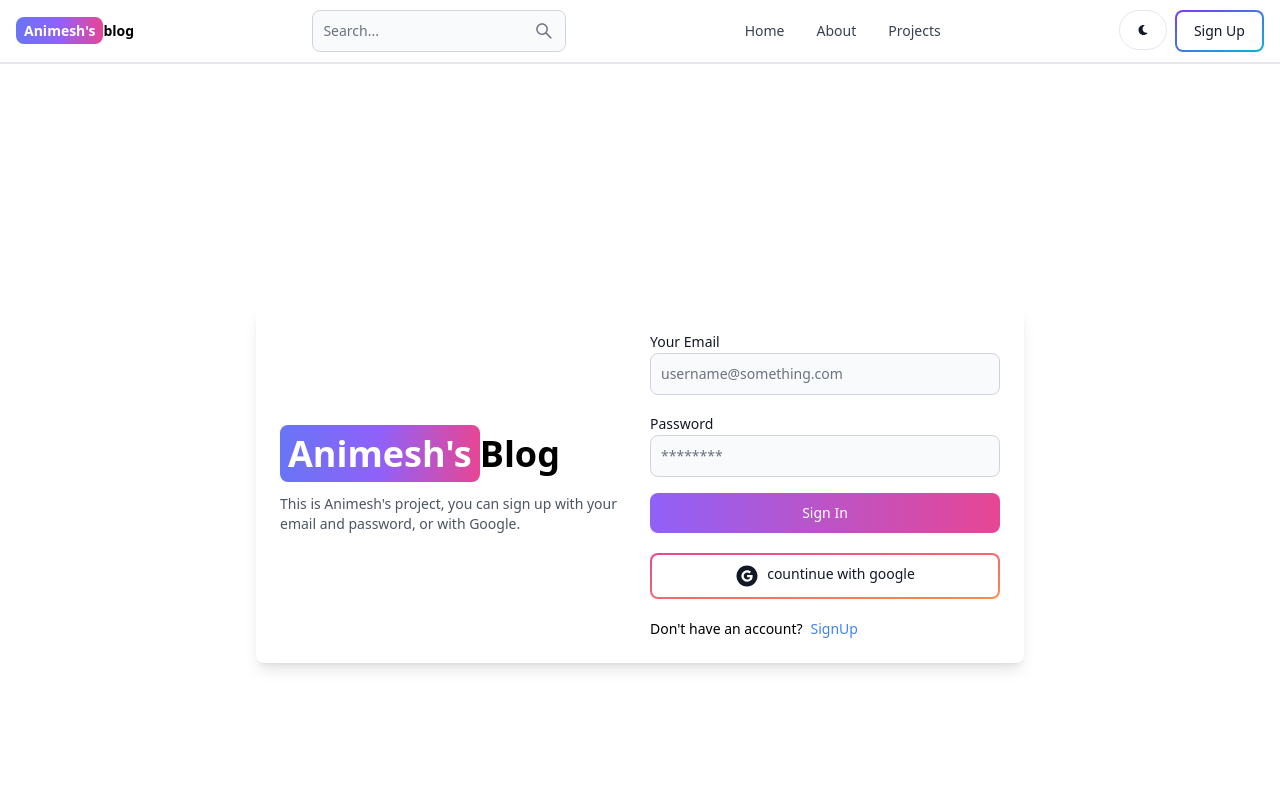
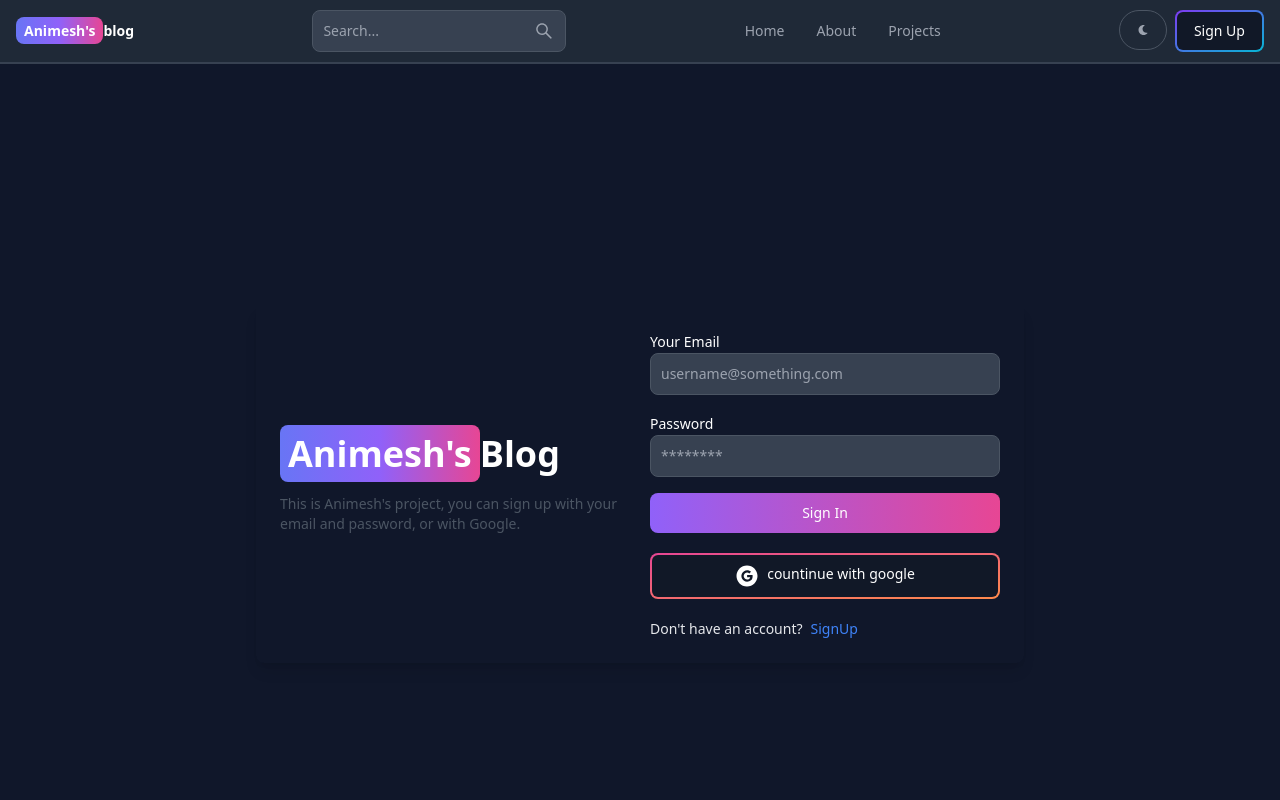
Before and after one commit to animeshkumar7717/MERN-Blog, a React (Vite) app in the folder client/: page /sign-in in a window 1280 px wide. Shown: the top 800 px of the page. Built offline with nearby package versions, Linux system fonts and the light colour scheme; no server answers.

Commit message:
add dark mode in the ui

```diff
--- a/client/src/components/Header.jsx
+++ b/client/src/components/Header.jsx
@@ -2,12 +2,15 @@
 import { Avatar, Button, Dropdown, Navbar, TextInput } from "flowbite-react";
 import { Link, useLocation } from "react-router-dom";
 import { AiOutlineSearch } from "react-icons/ai";
-import { FaMoon } from "react-icons/fa";
-import { useSelector } from "react-redux";
+import { FaMoon, FaSun } from "react-icons/fa";
+import { useSelector, useDispatch } from "react-redux";
+import { toggleTheme } from "../redux/theme/ThemeSlice";
 
 export default function Header() {
     const path = useLocation().pathname
     const { currentUser } = useSelector(state=>state.user)
+    const { theme } = useSelector(state=>state.theme)
+    const dispatch = useDispatch()
   return (
     <Navbar className="border-b-2">
       <Link
@@ -31,8 +34,8 @@
         <AiOutlineSearch />
       </Button>
       <div className="flex gap-2 md:order-2">
-        <Button className="w-12 h-10 hidden sm:inline" color="gray" pill>
-          <FaMoon />
+        <Button className="w-12 h-10 hidden sm:inline" color="gray" pill onClick={()=>dispatch(toggleTheme())}>
+          {theme === 'light' ? <FaSun />: <FaMoon />}
         </Button>
         {currentUser ? (
           <Dropdown
--- /dev/null
+++ b/client/src/components/ThemeProvider.jsx
@@ -0,0 +1,14 @@
+import React from 'react'
+import { useSelector } from 'react-redux'
+
+export default function ThemeProvider({ children }) {
+    const { theme } = useSelector(state=>state.theme);
+
+  return (
+    <div className={theme}>
+      <div className='bg-white text-gray-700 dark:text-gray-200 dark:bg-[rgb(16,23,42)] min-h-screen'>
+        {children}
+      </div>
+    </div>
+  )
+}
--- a/client/src/main.jsx
+++ b/client/src/main.jsx
@@ -5,12 +5,15 @@
 import { Provider } from 'react-redux'
 import { store, persistor } from './redux/store.js'
 import { PersistGate } from 'redux-persist/integration/react'
+import ThemeProvider from './components/ThemeProvider.jsx'
 
 ReactDOM.createRoot(document.getElementById('root')).render(
   <React.StrictMode>
     <PersistGate loading={null} persistor={persistor}>
       <Provider store={store}>
+        <ThemeProvider>
           <App />
+        </ThemeProvider>
       </Provider>
     </PersistGate>
   </React.StrictMode>,
--- a/client/src/pages/SignIn.jsx
+++ b/client/src/pages/SignIn.jsx
@@ -49,7 +49,7 @@
 
   return (
     <div className="min-h-screen mt-5 flex items-center justify-center">
-      <div className="flex p-6 max-w-3xl mx-auto flex-col md:flex-row md:items-center gap-5 bg-white rounded-lg shadow-lg">
+      <div className="flex p-6 max-w-3xl mx-auto flex-col md:flex-row md:items-center gap-5 rounded-lg shadow-lg">
         {/* Left */}
         <div className='flex-1'>
           <Link to="/" className="text-4xl font-bold dark:text-white">
--- a/client/src/pages/SignUp.jsx
+++ b/client/src/pages/SignUp.jsx
@@ -49,7 +49,7 @@
 
   return (
     <div className="min-h-screen mt-5 flex items-center justify-center">
-      <div className="flex p-6 max-w-3xl mx-auto flex-col md:flex-row md:items-center gap-5 bg-white rounded-lg shadow-lg">
+      <div className="flex p-6 max-w-3xl mx-auto flex-col md:flex-row md:items-center gap-5 rounded-lg shadow-lg">
         {/* Left */}
         <div className='flex-1'>
           <Link to="/" className="text-4xl font-bold dark:text-white">
--- a/client/src/redux/store.js
+++ b/client/src/redux/store.js
@@ -3,9 +3,11 @@
 import storage from "redux-persist/lib/storage";
 import persistStore from "redux-persist/es/persistStore";
 import userReducer from "./user/UserSlice";
+import themeReducer from "./theme/ThemeSlice";
 
 const rootReducer = combineReducers({
   user: userReducer,
+  theme: themeReducer
 });
 
 const persistConfig = {
--- /dev/null
+++ b/client/src/redux/theme/ThemeSlice.js
@@ -0,0 +1,19 @@
+import { createSlice } from '@reduxjs/toolkit'
+
+const initialState = {
+    theme: 'dark'
+}
+
+export const themeSlice = createSlice({
+    name: 'theme',
+    initialState,
+    reducers: {
+        toggleTheme: (state) => {
+            state.theme = state.theme === 'dark' ? 'light' : 'dark';
+        },
+    }
+})
+
+export const { toggleTheme } = themeSlice.actions;
+
+export default themeSlice.reducer
```
